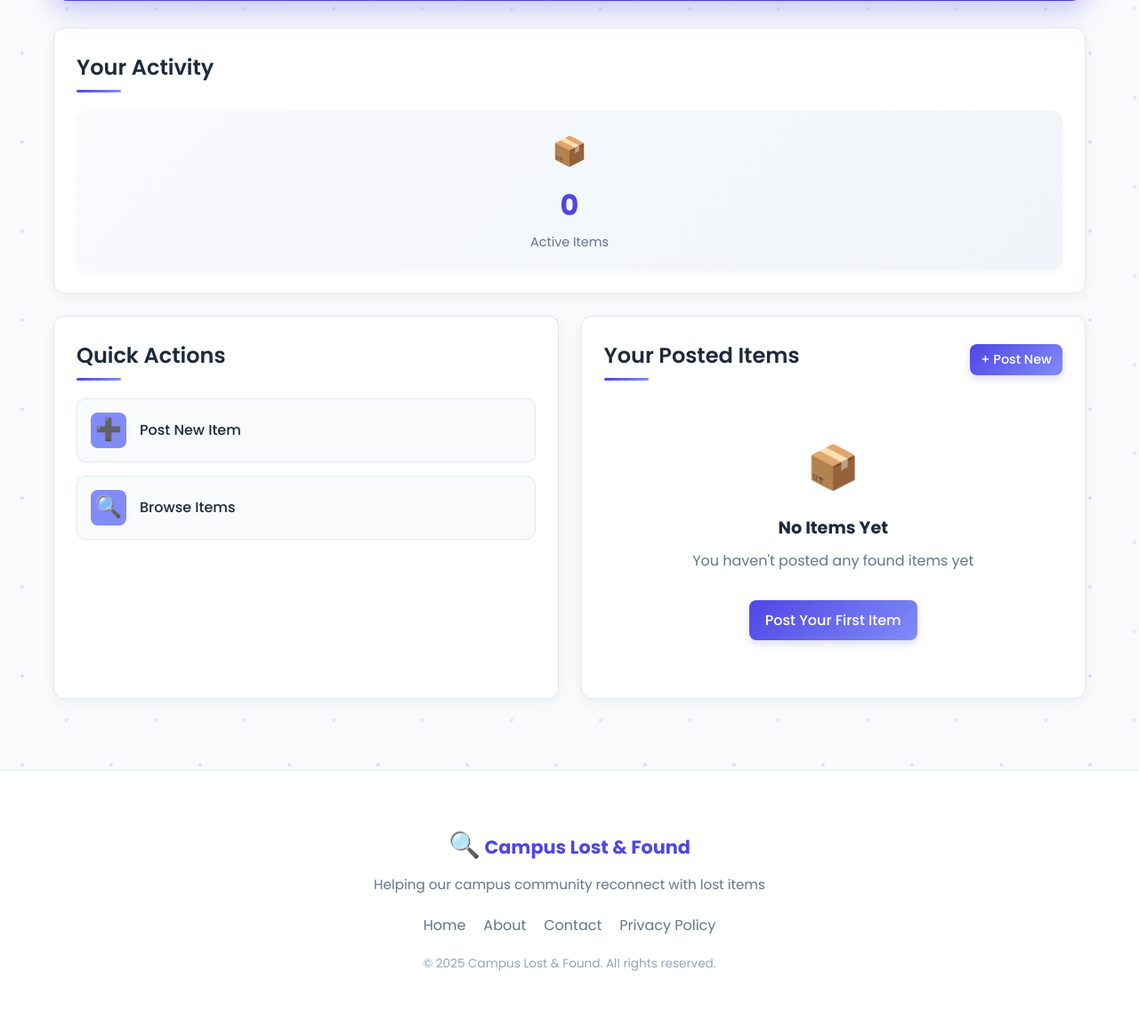
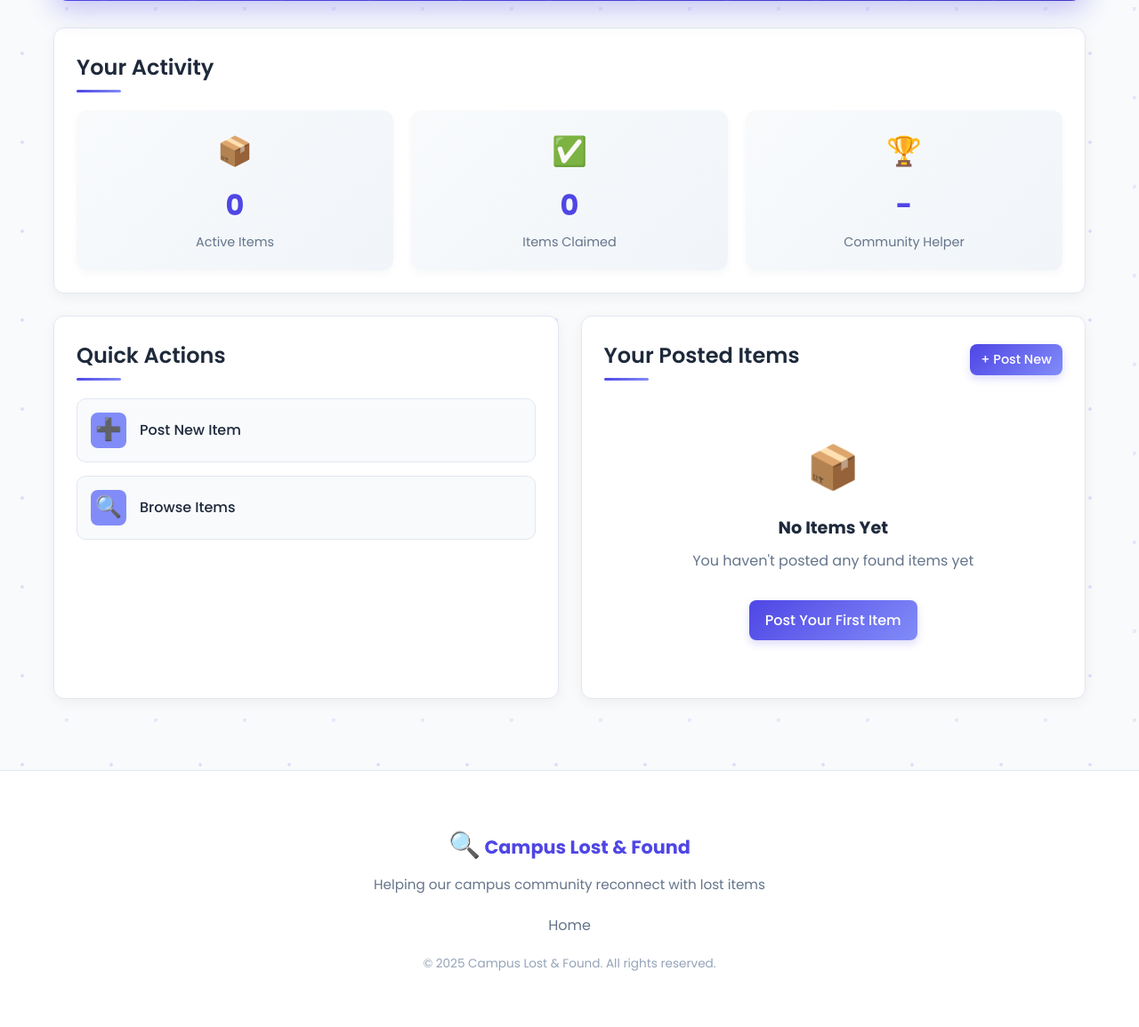
Before and after one commit to daryl-st/Campus-lost-and-found, a PHP site: page /dashboard.php in a window 1280 px wide. Shown: the part 265-1420 px from the top of the page at 89% size. Run offline with PHP 8.4, Linux system fonts and the light colour scheme; a user stored in the database is signed in; data comes from the database, SQL or seed files in the repository.

Commit message:
final update

```diff
--- a/dashboard.php
+++ b/dashboard.php
@@ -84,16 +84,16 @@ $claimedItems = $stmt->fetchColumn();
                         <div class="stat-value"><?= $totalItems ?></div>
                         <div class="stat-label">Active Items</div>
                     </div>
-                    <!-- <div class="stat-card">
+                    <div class="stat-card">
                         <div class="stat-icon">✅</div>
                         <div class="stat-value"><?= $claimedItems ?></div>
                         <div class="stat-label">Items Claimed</div>
                     </div>
                     <div class="stat-card">
-                        <div c  lass="stat-icon">🏆</div>
+                        <div class="stat-icon">🏆</div>
                         <div class="stat-value"><?= ($totalItems + $claimedItems) > 0 ? '👍' : '-' ?></div>
                         <div class="stat-label">Community Helper</div>
-                    </div> -->
+                    </div>
                 </div>
             </section>
 
@@ -165,9 +165,6 @@ $claimedItems = $stmt->fetchColumn();
                 <p class="footer-tagline">Helping our campus community reconnect with lost items</p>
                 <div class="footer-links">
                     <a href="index.php">Home</a>
-                    <a href="about.php">About</a>
-                    <a href="contact.php">Contact</a>
-                    <a href="privacy.php">Privacy Policy</a>
                 </div>
                 <p class="copyright">© <?= date('Y') ?> Campus Lost & Found. All rights reserved.</p>
             </div>
```
